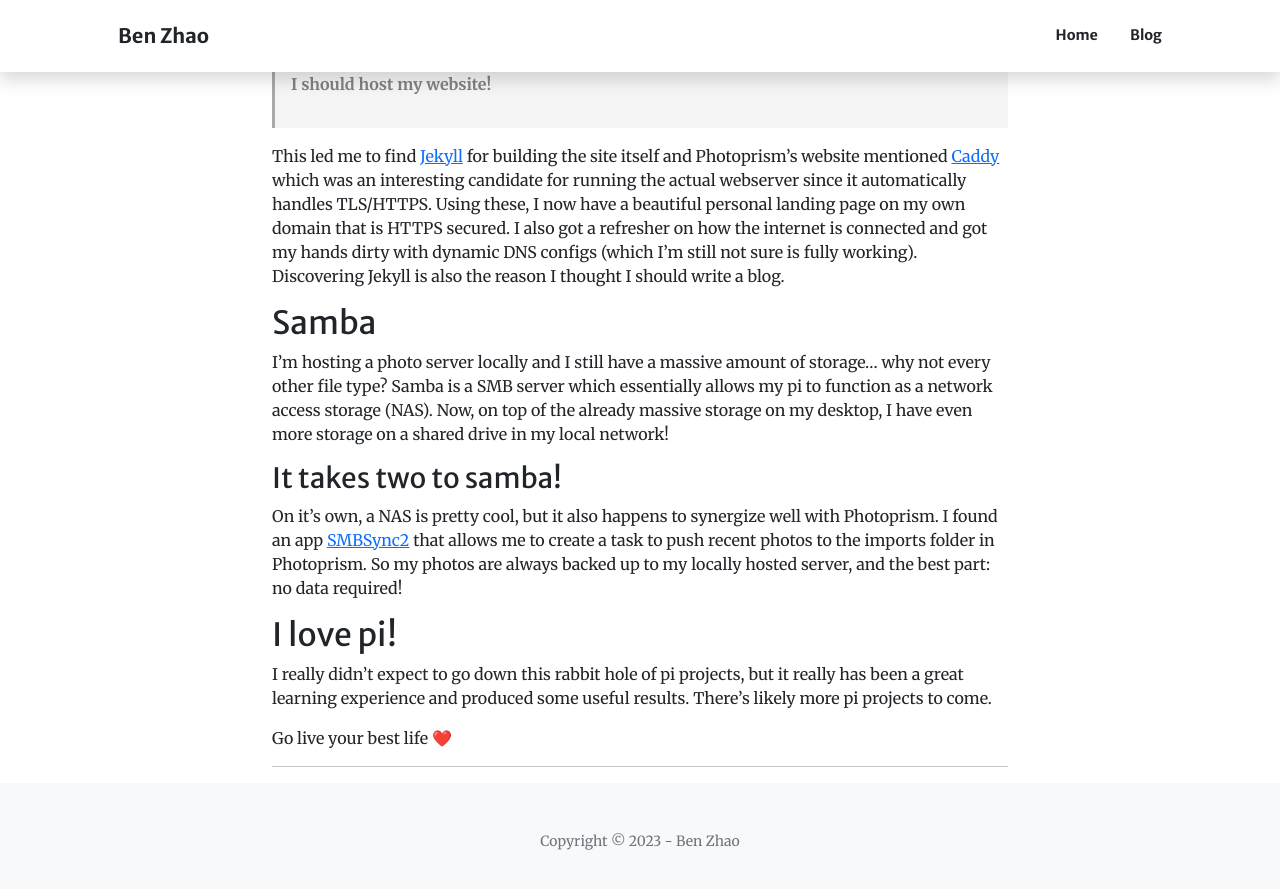
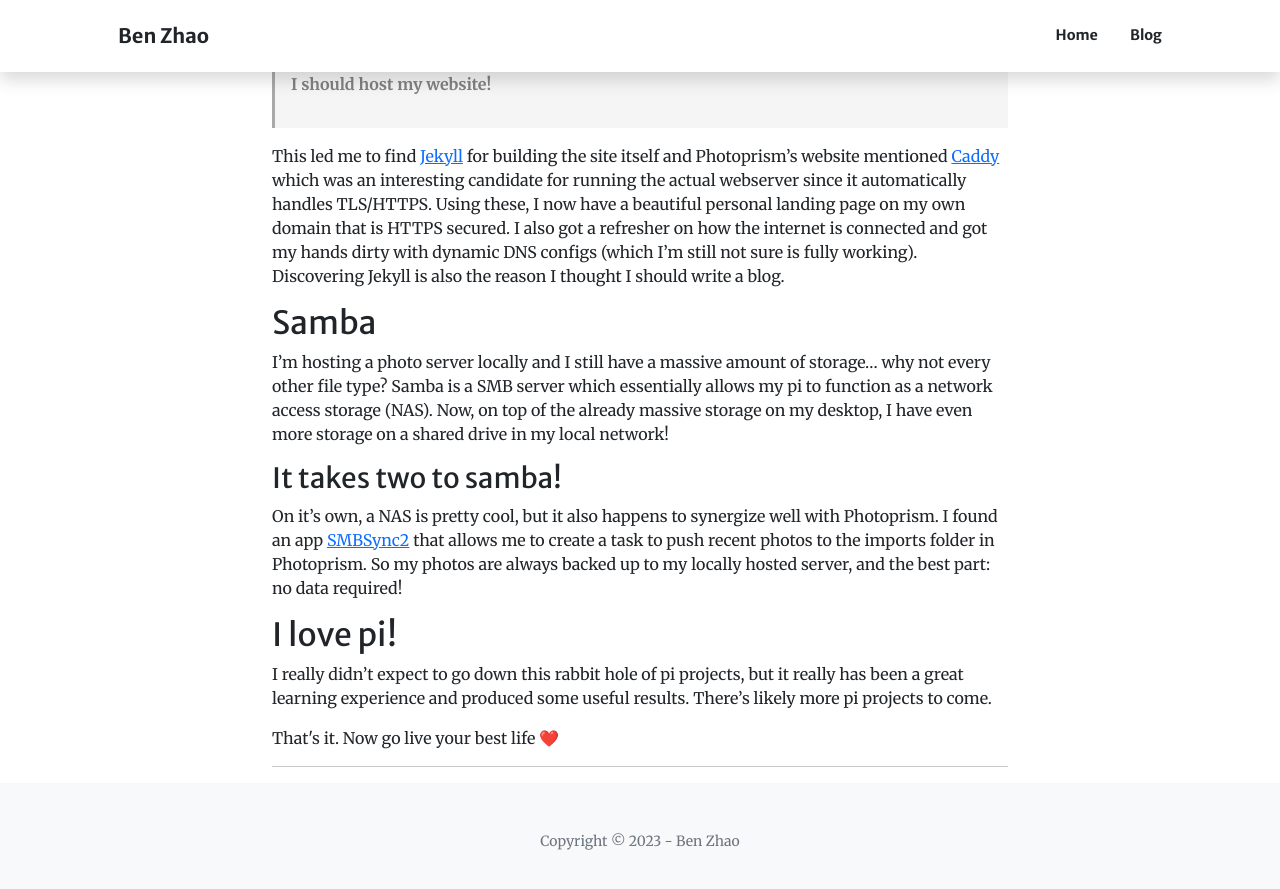
Before and after one commit to wenbenz/bootstrap5-creative-jekyll, a Jekyll site: the page built from _posts/2023-01-17-raspberry-pi.md, in a window 1280 px wide and 900 px high, scrolled down 1189 px. Shown: the top 889 px of the window. Built offline with Jekyll 4.4.1, drawn with Linux system fonts in a browser that asks for light colours; comment, search, counter and statistics services are not loaded.

Commit message:
fixed nav

```diff
--- a/_layouts/post.html
+++ b/_layouts/post.html
@@ -10,7 +10,7 @@ layout: default
 
       {{ content }}
 
-      Go live your best life ❤️
+      That's it. Now go live your best life ❤️
         <hr>
 
         <div class="clearfix">
--- a/index.html
+++ b/index.html
@@ -8,7 +8,7 @@ layout: default
         <div class="collapse navbar-collapse" id="navbarResponsive">
             <ul class="navbar-nav ms-auto my-2 my-lg-0">
                 <li class="nav-item"><a class="nav-link" href="#experience">Experience</a></li>
-                <li class="nav-item"><a class="nav-link" href="#experience">Technologies</a></li>
+                <li class="nav-item"><a class="nav-link" href="#technologies">Technologies</a></li>
                 <li class="nav-item"><a class="nav-link" href="#education">Education</a></li>
                 <li class="nav-item"><a class="nav-link" href="#media">Media</a></li>
                 <li class="nav-item"><a class="nav-link" href="#contact">Contact</a></li>
```
Also changed, not shown: 1 other file.
